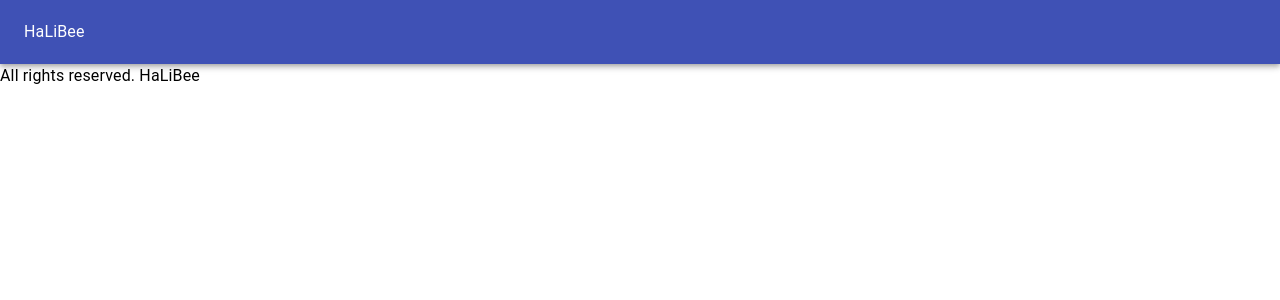
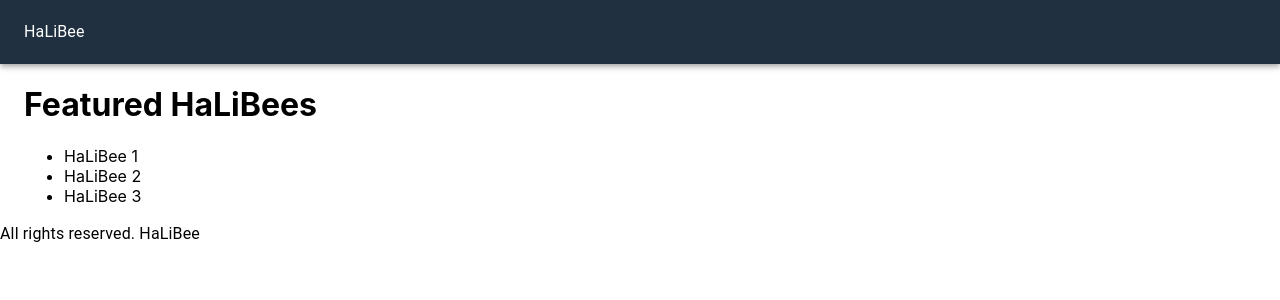
Before and after one commit to h4n53l/halibee, a Next.js app in the folder halibee/: page / in a window 1280 px wide. Shown: the top 300 px of the page. Built offline with nearby package versions, Linux system fonts and the light colour scheme.

Commit message:
Added styles.

```diff
--- a/halibee/components/layout.js
+++ b/halibee/components/layout.js
@@ -1,14 +1,16 @@
 import React from 'react'
 import Head from 'next/head'
 import { AppBar, Container, Toolbar, Typography } from '@material-ui/core'
+import useStyles from '../utils/styles'
 
 const Layout = ({children}) => {
+    const classes = useStyles()
     return (
         <div>
             <Head>
                 <title>HaLiBee</title>
             </Head>
-            <AppBar position='static'>
+            <AppBar position='static' className={classes.navbar}>
                 <Toolbar>
                     <Typography>HaLiBee</Typography>
                 </Toolbar>
--- a/halibee/pages/index.js
+++ b/halibee/pages/index.js
@@ -3,7 +3,16 @@ import Navbar from "../components/navbar";
 
 const Home = () => {
   return (
-    <Layout />
+    <Layout>
+    <div>
+    <h1>Featured HaLiBees</h1>
+    <ul>
+      <li>HaLiBee 1</li>
+      <li>HaLiBee 2</li>
+      <li>HaLiBee 3</li>
+    </ul>
+    </div>
+    </Layout>
   );
 }
 
--- /dev/null
+++ b/halibee/utils/styles.js
@@ -0,0 +1,16 @@
+import { makeStyles } from "@material-ui/core"
+
+const useStyles = makeStyles({
+    navbar: {
+        backgroundColor: '#203040',
+        '& a': {
+            color: '#ffffff',
+            marginLeft: 10,
+        },
+    },
+    main: {
+        minHeight: '80vh',
+    }
+})
+
+export default useStyles
```
